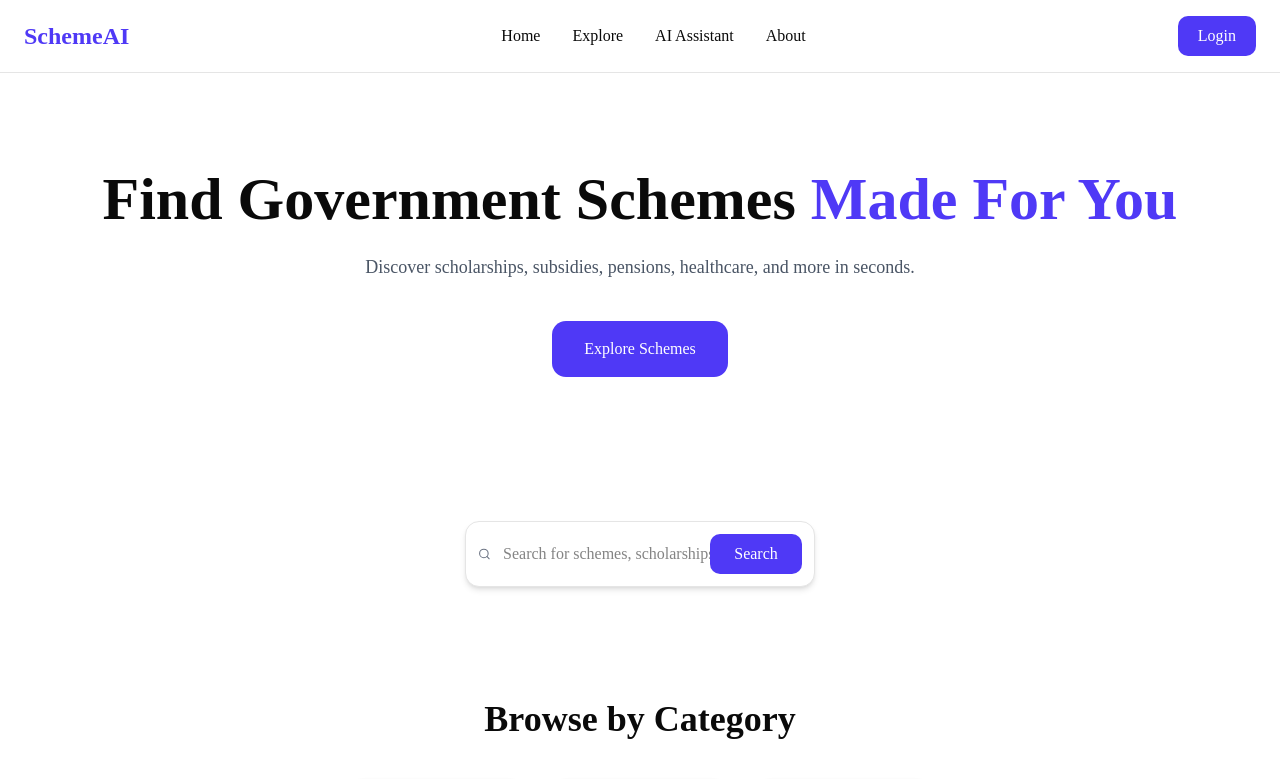
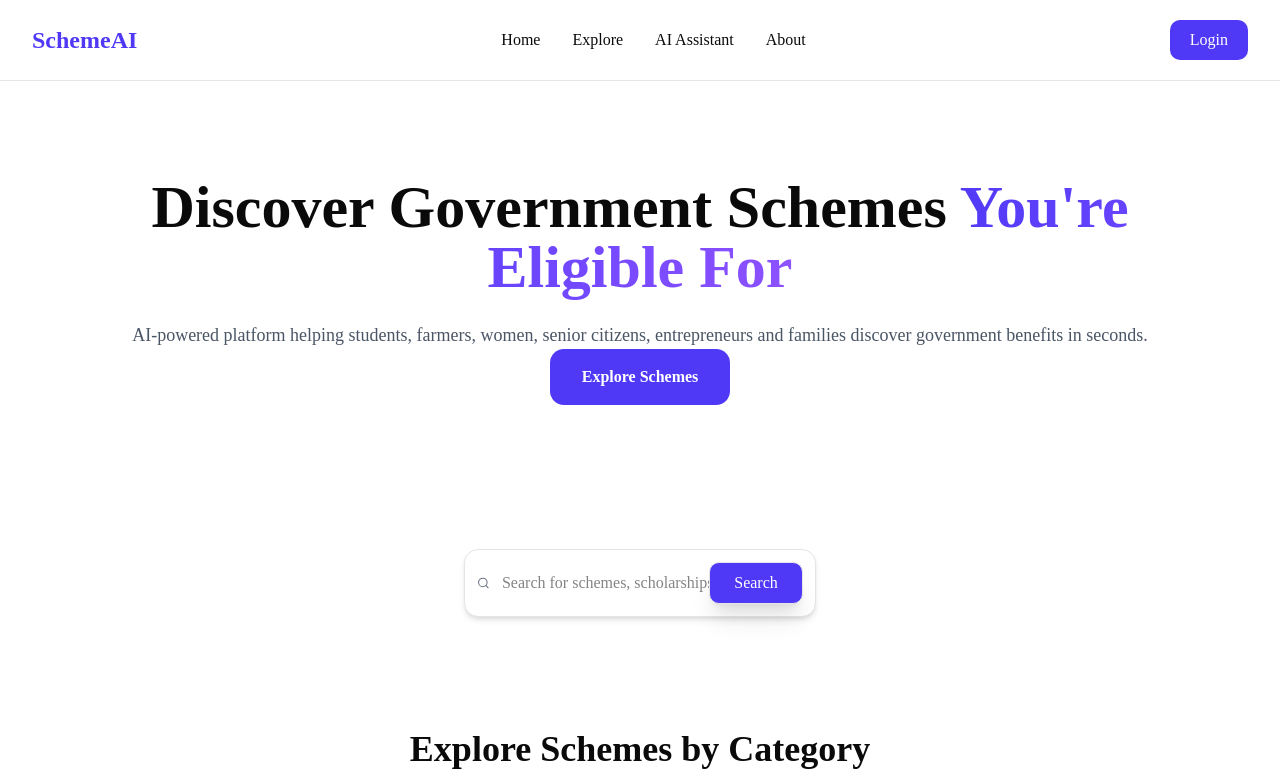
Before and after one commit to mahajanvedika9-lab/scheme-navigator-ai, a Next.js app in the folder scheme-navigator-ai/: page / in a window 1280 px wide. Shown: the top 779 px of the page. Built offline with nearby package versions, Linux system fonts and the light colour scheme.

Commit message:
Day 7 - Premium UI improvements

```diff
--- a/scheme-navigator-ai/app/globals.css
+++ b/scheme-navigator-ai/app/globals.css
@@ -1,3 +1,9 @@
+:root{
+  --primary:#5B3DF5;
+  --secondary:#7C5CFF;
+  --accent:#EEF2FF;
+  --background:#FAFAFC;
+}
 @import "tailwindcss";
 @import "tw-animate-css";
 @import "shadcn/tailwind.css";
--- a/scheme-navigator-ai/components/common/categorycard.tsx
+++ b/scheme-navigator-ai/components/common/categorycard.tsx
@@ -8,7 +8,11 @@ export default function CategoryCard({
   title,
 }: CategoryCardProps) {
   return (
-    <div className="rounded-2xl border p-6 text-center shadow-sm transition hover:shadow-lg hover:-translate-y-1 cursor-pointer">
+    <div className="rounded-2xl border p-6 text-center shadow-md
+hover:shadow-xl
+transition-all
+duration-300
+hover:-translate-y-2">
       <div className="text-5xl">{icon}</div>
 
       <h3 className="mt-4 text-xl font-semibold">
--- a/scheme-navigator-ai/components/common/schemecard.tsx
+++ b/scheme-navigator-ai/components/common/schemecard.tsx
@@ -10,7 +10,11 @@ export default function SchemeCard({
   description,
 }: SchemeCardProps) {
   return (
-    <div className="rounded-2xl border bg-white p-6 shadow-sm transition hover:shadow-lg">
+    <div className="rounded-2xl border bg-white p-6 shadow-md
+hover:shadow-xl
+transition-all
+duration-300
+hover:-translate-y-2">
       <span className="rounded-full bg-blue-100 px-3 py-1 text-sm text-blue-700">
         {category}
       </span>
--- a/scheme-navigator-ai/components/common/stepcard.tsx
+++ b/scheme-navigator-ai/components/common/stepcard.tsx
@@ -10,7 +10,11 @@ export default function StepCard({
   description,
 }: StepCardProps) {
   return (
-    <div className="rounded-2xl border bg-white p-6 shadow-sm transition hover:shadow-lg">
+    <div className="rounded-2xl border bg-white p-6 shadow-md
+hover:shadow-xl
+transition-all
+duration-300
+hover:-translate-y-2">
       <div className="mb-4 flex h-12 w-12 items-center justify-center rounded-full bg-indigo-600 text-xl font-bold text-white">
         {number}
       </div>
--- a/scheme-navigator-ai/components/home/categories.tsx
+++ b/scheme-navigator-ai/components/home/categories.tsx
@@ -4,7 +4,7 @@ export default function Categories() {
   return (
     <section className="mx-auto max-w-6xl px-6 py-16">
       <h2 className="mb-10 text-center text-4xl font-bold">
-        Browse by Category
+        Explore Schemes by Category
       </h2>
 
       <div className="grid gap-6 md:grid-cols-2 lg:grid-cols-3">
--- a/scheme-navigator-ai/components/home/featuredscheme.tsx
+++ b/scheme-navigator-ai/components/home/featuredscheme.tsx
@@ -5,7 +5,7 @@ export default function FeaturedSchemes() {
   return (
     <section className="mx-auto max-w-6xl px-6 py-20">
       <h2 className="mb-10 text-center text-4xl font-bold">
-        Featured Government Schemes
+        Popular Government Schemes
       </h2>
 
       <div className="grid gap-6 md:grid-cols-2 lg:grid-cols-3">
--- a/scheme-navigator-ai/components/home/hero.tsx
+++ b/scheme-navigator-ai/components/home/hero.tsx
@@ -2,18 +2,32 @@ export default function Hero() {
   return (
     <section className="mx-auto max-w-6xl px-6 py-24 text-center">
       <h1 className="text-6xl font-bold">
-        Find Government Schemes
-        <span className="text-indigo-600">
-          {" "}Made For You
+        Discover Government Schemes
+
+        <span className="bg-gradient-to-r
+from-indigo-600
+to-violet-500
+bg-clip-text
+text-transparent">
+          {" "}You're Eligible For
         </span>
       </h1>
 
       <p className="mt-6 text-lg text-gray-600">
-        Discover scholarships, subsidies, pensions,
-        healthcare, and more in seconds.
-      </p>
+        AI-powered platform helping students,
+farmers, women, senior citizens,
+entrepreneurs and families discover
+government benefits in seconds.</p>
 
-      <button className="mt-10 rounded-xl bg-indigo-600 px-8 py-4 text-white">
+      <button className="rounded-xl
+bg-indigo-600
+px-8
+py-4
+font-semibold
+text-white
+transition-all
+hover:scale-105
+hover:bg-indigo-700">
         Explore Schemes
       </button>
     </section>
--- a/scheme-navigator-ai/components/home/searchsection.tsx
+++ b/scheme-navigator-ai/components/home/searchsection.tsx
@@ -12,7 +12,10 @@ export default function SearchSection() {
           className="w-full outline-none"
         />
 
-        <button className="rounded-lg bg-indigo-600 px-6 py-2 text-white">
+        <button className="rounded-lg bg-indigo-600 px-6 py-2 text-white rounded-2xl
+shadow-xl
+border focus:ring-4
+focus:ring-indigo-200">
           Search
         </button>
       </div>
--- a/scheme-navigator-ai/components/layout/navbar.tsx
+++ b/scheme-navigator-ai/components/layout/navbar.tsx
@@ -1,7 +1,7 @@
 export default function Navbar() {
   return (
-    <nav className="w-full border-b bg-white">
-      <div className="mx-auto flex max-w-7xl items-center justify-between px-6 py-4">
+    <nav className="sticky top-0 z-50 border-b bg-white/80 backdrop-blur-md">
+      <div className="flex items-center justify-between px-8 py-5">
         <h1 className="text-2xl font-bold text-indigo-600">
           SchemeAI
         </h1>
```
